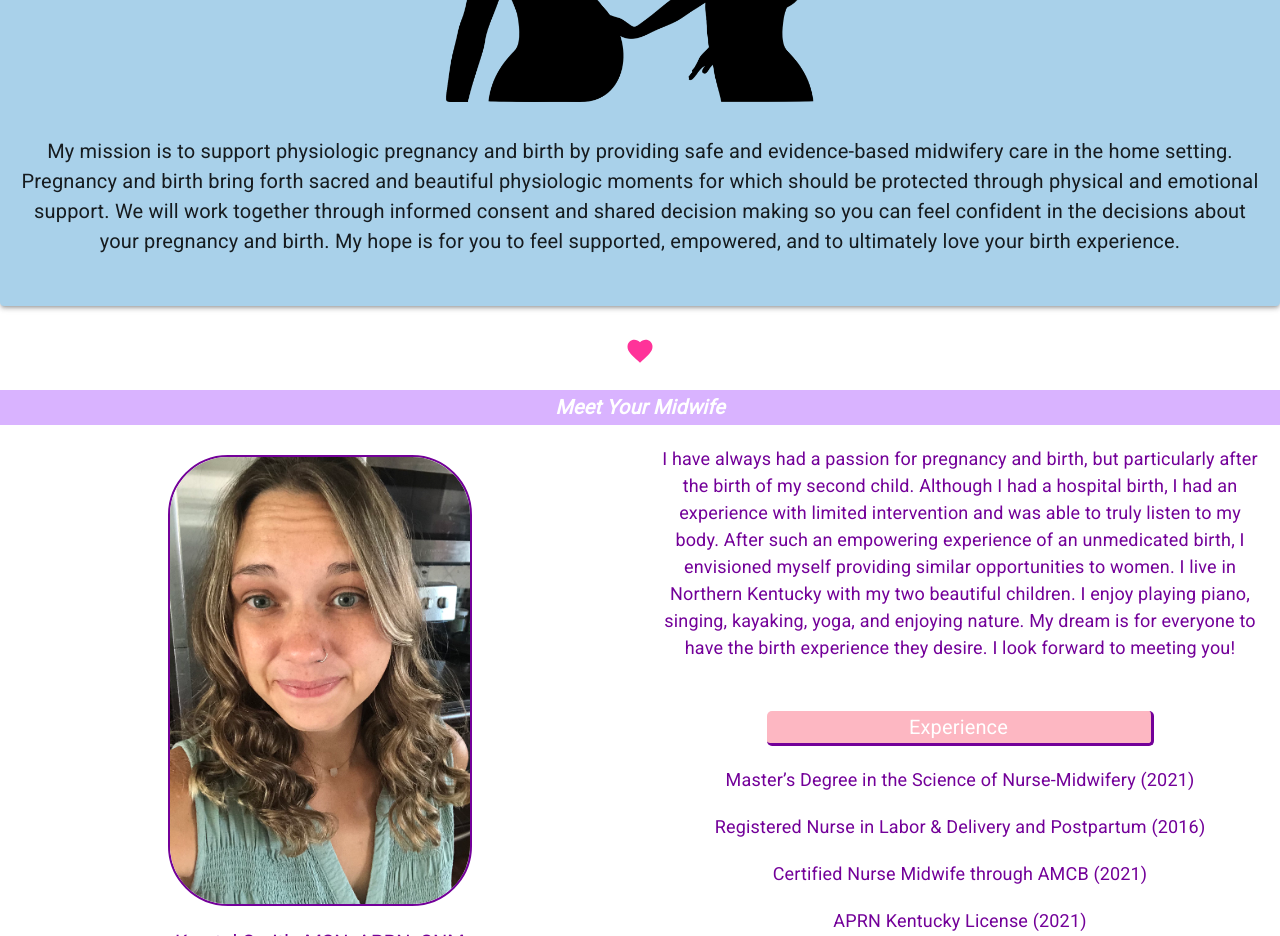
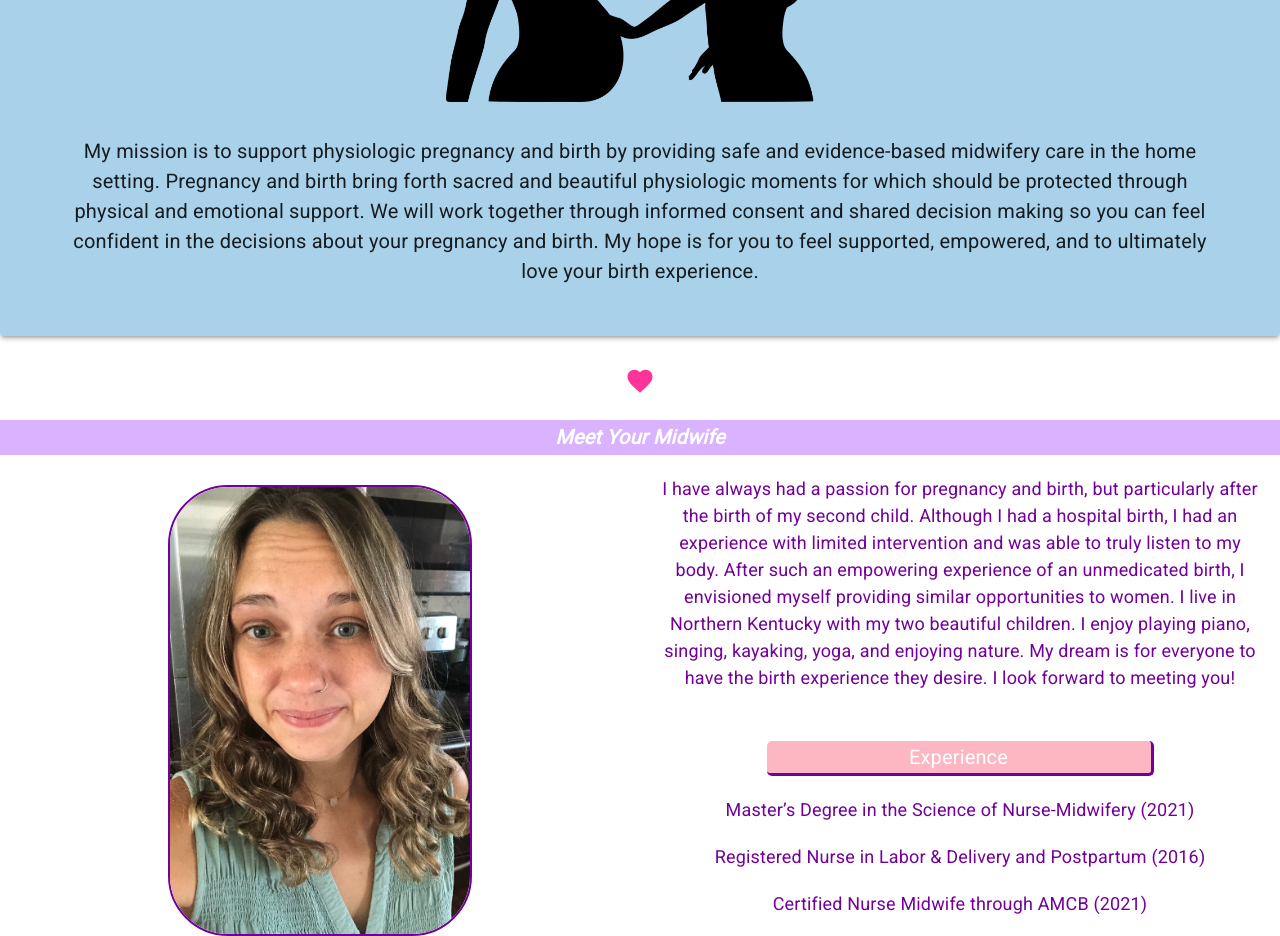
Before and after one commit to magire01/loveyourbirth, a React (Create React App) app: page / in a window 1280 px wide. Shown: the part 1180-2116 px from the top of the page. Built offline with nearby package versions, Linux system fonts and the light colour scheme.

Commit message:
Fixed mobile padding issue

```diff
--- a/src/components/Home.js
+++ b/src/components/Home.js
@@ -41,8 +41,8 @@ const Home = () => {
             fontSize: (!isDesktop) ? 14 : 20,
             textAlign: "center",
             marginTop: 20,
-            marginRight: (!isDesktop) ? 40 : 20,
-            marginLeft: (!isDesktop) ? 40 : 20
+            marginRight: (!isDesktop) ? 40 : 60,
+            marginLeft: (!isDesktop) ? 40 : 60
         },
         title: {
             fontSize: (!isDesktop) ? 25 : 35,
@@ -50,7 +50,7 @@ const Home = () => {
             color: "black"
         },
         picture2: {
-            width: (!isDesktop) ? 400 : "40%",
+            width: (!isDesktop) ? 300 : "40%",
             height: "auto",
             textAlign: "left",
             marginTop: 50
@@ -58,7 +58,8 @@ const Home = () => {
         card: {
             backgroundColor: "#A9D1EA",
             marginBottom: 5,
-            marginTop: 5
+            marginTop: 5,
+            paddingRight: 0
         },
         section: {
             marginTop: 30,
```
